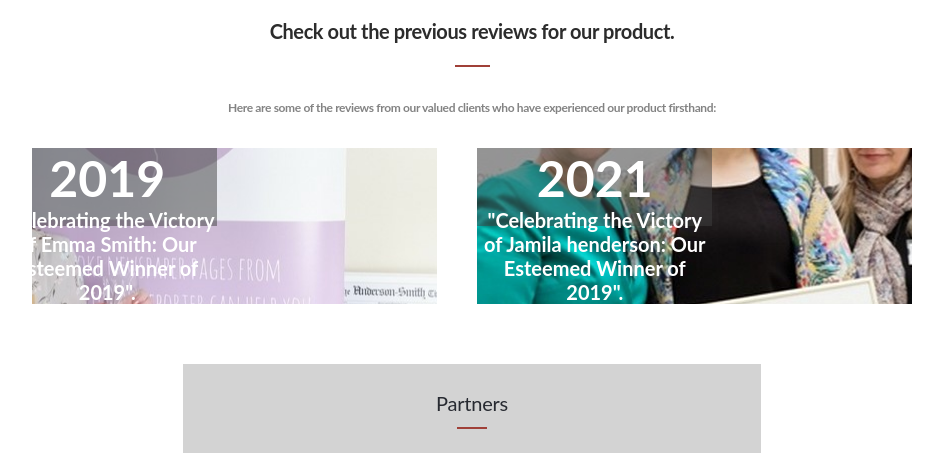
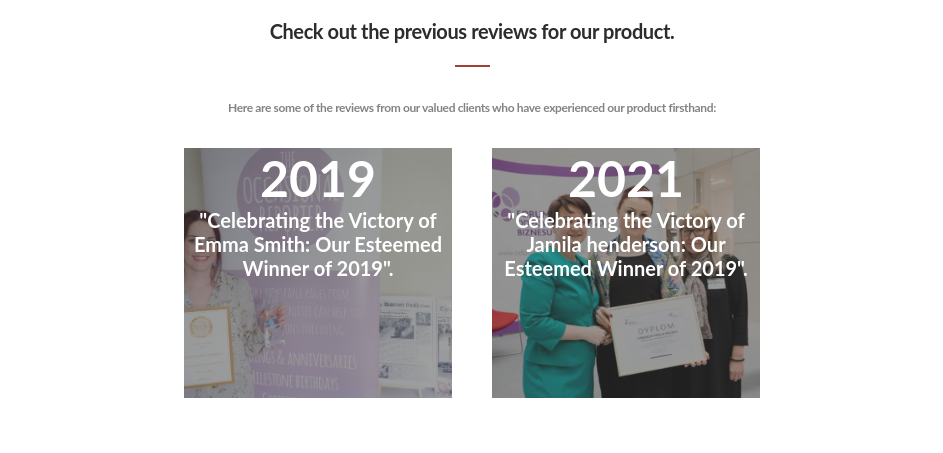
Before and after one commit to Nessrine88/Capstone-Project, a website: page About/index.html in a window 1280 px wide. Shown: the part 1032-1485 px from the top of the page, without its empty margins (168-1111 px from the left). Drawn offline with Linux system fonts and the light colour scheme.

Commit message:
update css file for about page

```diff
--- a/About/style.css
+++ b/About/style.css
@@ -181,21 +181,30 @@ section {
 }
 
 .img2019 {
-  width: max-content;
+  width: 400px;
+  height: 250px;
+  background-size: cover;
+  background-repeat: no-repeat;
   background-position: center;
   background-image: url('images/winner1.jpeg');
+  margin-right: 10px;
 }
 
 .img2021 {
-  width: max-content;
+  width: 400px;
+  height: 250px;
+  background-size: cover;
+  background-repeat: no-repeat;
   background-image: url('images/winner2.jpg');
   background-position: center;
+  margin-left: 10px;
 }
 
 .S3h3 {
   font-size: 20px;
   width: 100%;
   height: 100%;
+  text-align: center;
 }
 
 .S3h2 {
@@ -204,8 +213,8 @@ section {
 
 .transparentbg {
   background-color: rgba(65, 64, 64, 0.5);
-  height: 50%;
-  width: 50%;
+  width: 100%;
+  height: 100%;
 }
 
 .partnerHeader {
@@ -318,6 +327,12 @@ section {
   display: none;
 }
 
+.section3 {
+  display: flex;
+  justify-content: center;
+  align-items: center;
+}
+
 .section4 {
   display: flex;
   flex-direction: column;
@@ -334,6 +349,12 @@ section {
 
 .now {
   width: 50px;
+}
+
+.revieweImgs {
+  width: 100%;
+  display: flex;
+  justify-content: center;
 }
 
 @media (min-width: 768px) {
```
